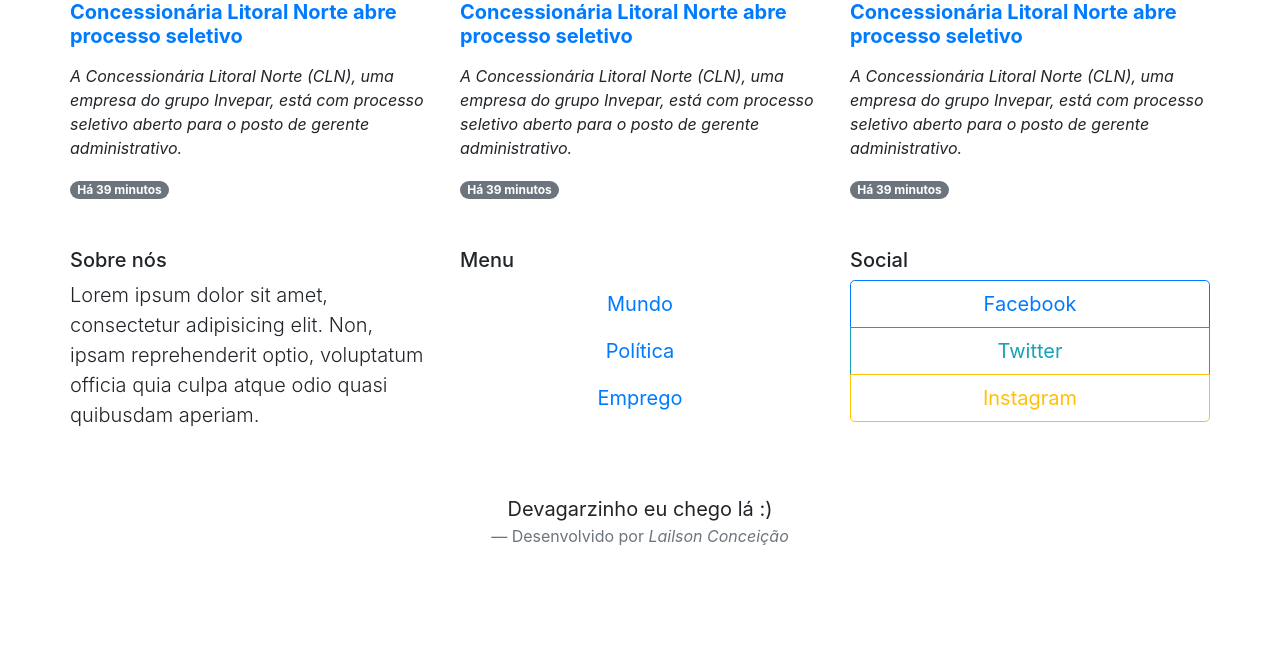
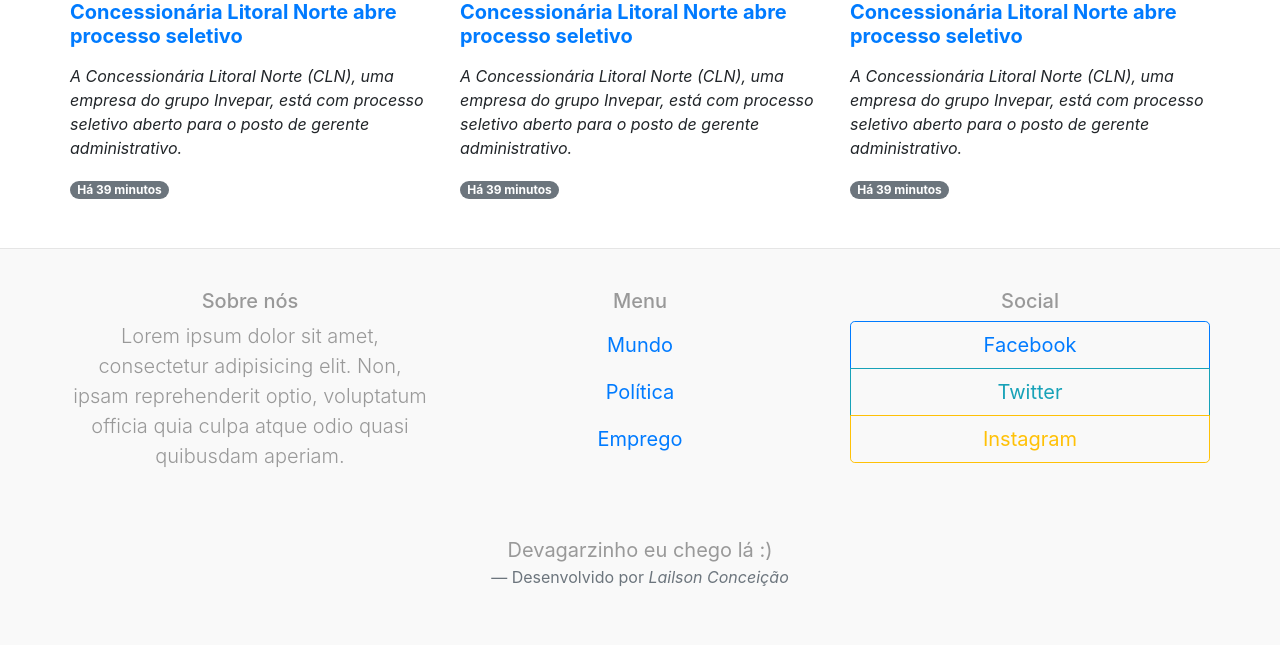
Before and after one commit to lailson-dev/news-portal-php, a PHP site: page / in a window 1280 px wide. Shown: the part 1291-1936 px from the top of the page. Before the commit the page ends 1836 px from the top, so only its background shows below. Run offline with PHP 8.4, Linux system fonts and the light colour scheme.

Commit message:
Estilização do footer

```diff
--- a/assets/css/app.css
+++ b/assets/css/app.css
@@ -8,3 +8,11 @@
 	line-height: 1;
 	border-bottom: 1px solid #e5e5e5;
 }
+
+.bg-gray {
+	padding: 2.5rem 0;
+	color: #999;
+	text-align: center;
+	background-color: #f9f9f9;
+	border-top: .05rem solid #e5e5e5;
+}
```
